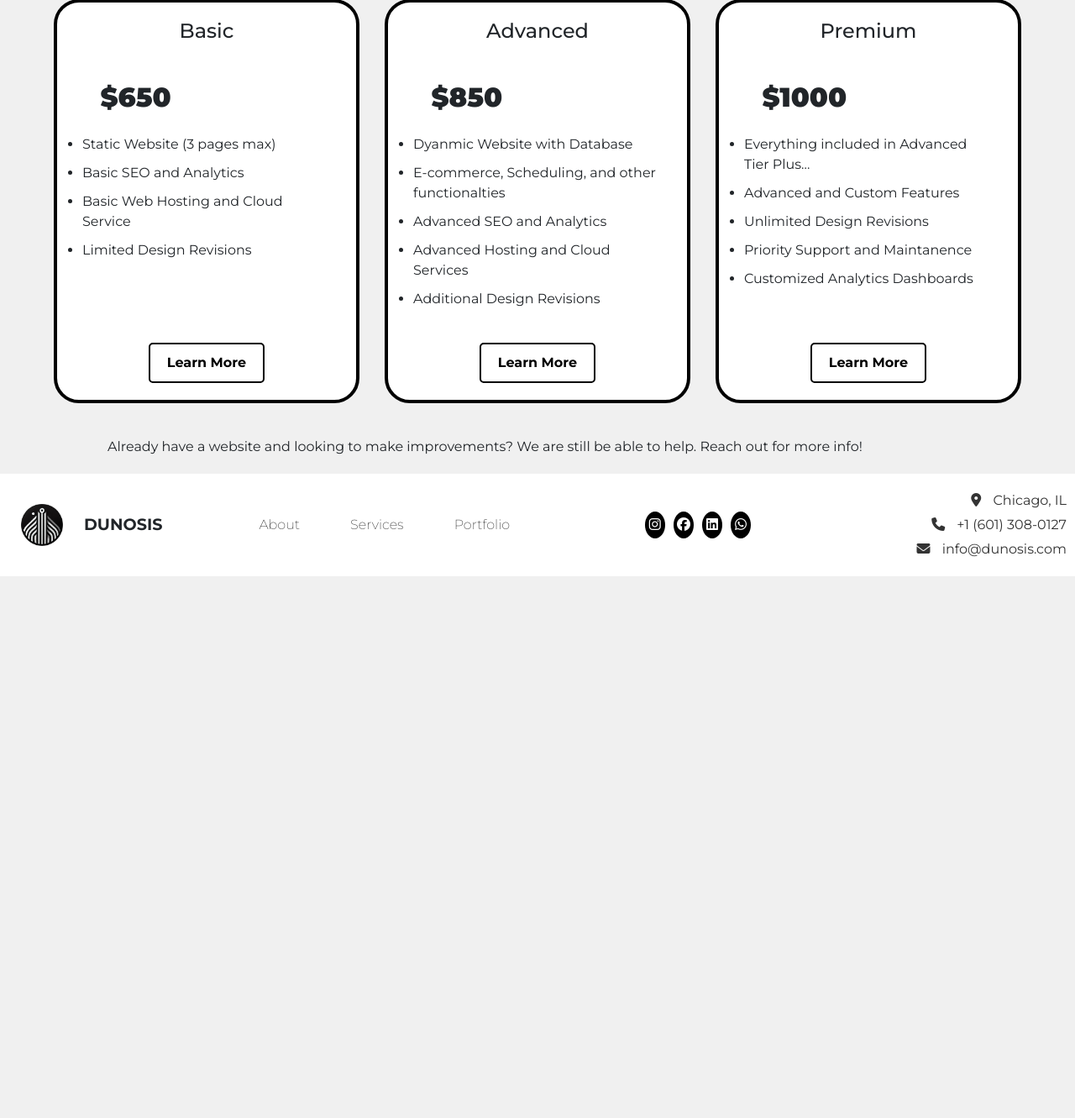
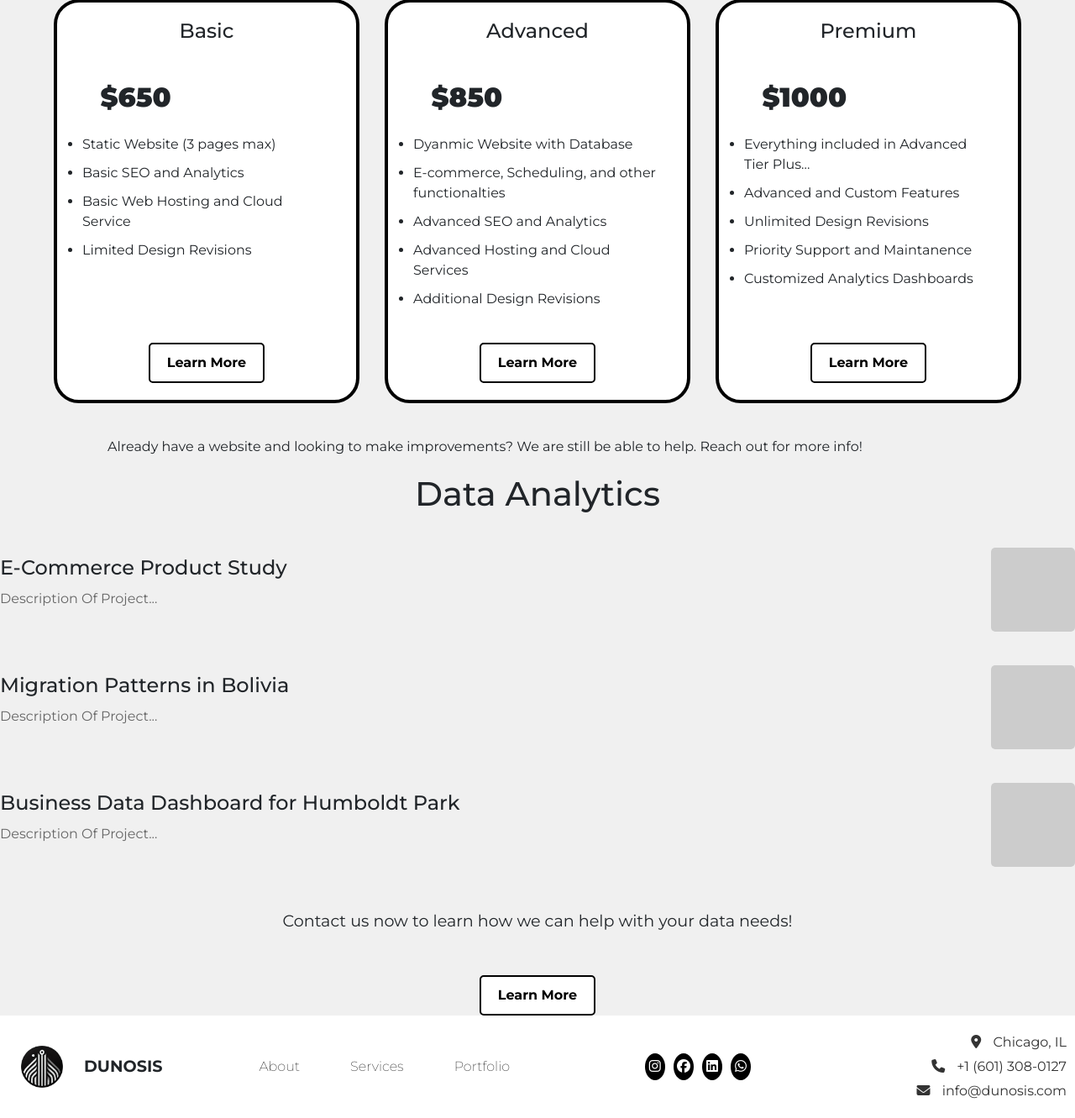
Before and after one commit to wesordonez/Dunosis-Web, a Django app: page /services/ in a window 1280 px wide. Shown: the part 945-2276 px from the top of the page at 84% size. Before the commit the page ends 1631 px from the top, so only its background shows below. Run offline with Django 5.2, Linux system fonts and the light colour scheme; some libraries are stand-ins or nearby versions.

Commit message:
added structure for data analytics section, needs styling

```diff
--- a/dunosis_site/landing/static/landing/css/services.css
+++ b/dunosis_site/landing/static/landing/css/services.css
@@ -342,6 +342,74 @@ header {
         width: 80%;
       }
 
+      /* Data Analytics Section */
+
+      .data-analytics-section h1 {
+        font-size: 2.5rem;
+        margin-bottom: 40px;
+      }
+
+      .project-list {
+        display: flex;
+        flex-direction: column;
+        gap: 40px;
+        margin-bottom: 50px;
+      }
+
+      .project {
+        display: flex;
+        justify-content: space-between;
+        align-items: center;
+        width: 100%;
+      }
+
+      .project-info {
+        text-align: left;
+        flex: 1;
+      }
+
+      .project-info h2 {
+        font-size: 1.5rem;
+        margin-bottom: 10px;
+      }
+
+      .project-info p {
+        font-size: 1rem;
+        color: #666;
+      }
+
+      .project-image {
+        width: 100px;
+        height: 100px;
+        background-color: #ccc;
+        border-radius: 5px;
+      }
+
+      .call-to-action {
+        margin-top: 50px;
+      }
+
+      .call-to-action p {
+        font-size: 1.2rem;
+        margin-bottom: 20px;
+      }
+
+      .learn-more-btn {
+        padding: 10px 20px;
+        background-color: white;
+        border: 2px solid black;
+        font-size: 1rem;
+        font-weight: bold;
+        border-radius: 5px;
+        cursor: pointer;
+      }
+
+      .learn-more-btn:hover {
+        background-color: black;
+        color: white;
+        transition: background-color 0.3s ease, color 0.3s ease;
+      }
+
   /* Footer */
 
 footer {
--- a/dunosis_site/landing/templates/landing/services.html
+++ b/dunosis_site/landing/templates/landing/services.html
@@ -129,7 +129,46 @@
         </div>
 
           <p>Already have a website and looking to make improvements? We are still be able to help. Reach out for more info!</p>
-      </section>
+    </section>
+
+    <section class="data-analytics-section">
+        <h1>Data Analytics</h1>
+
+        <div class="project-list">
+          <!-- Project 1 -->
+          <div class="project">
+            <div class="project-info">
+              <h2>E-Commerce Product Study</h2>
+              <p>Description Of Project...</p>
+            </div>
+            <div class="project-image"></div>
+          </div>
+
+          <!-- Project 2 -->
+          <div class="project">
+            <div class="project-info">
+              <h2>Migration Patterns in Bolivia</h2>
+              <p>Description Of Project...</p>
+            </div>
+            <div class="project-image"></div>
+          </div>
+
+          <!-- Project 3 -->
+          <div class="project">
+            <div class="project-info">
+              <h2>Business Data Dashboard for Humboldt Park</h2>
+              <p>Description Of Project...</p>
+            </div>
+            <div class="project-image"></div>
+          </div>
+        </div>
+
+        <!-- Call to Action -->
+        <div class="call-to-action">
+          <p>Contact us now to learn how we can help with your data needs!</p>
+          <button class="learn-more-btn">Learn More</button>
+        </div>
+    </section>
 
     <footer>
         <!-- Left Section: Logo -->
```
